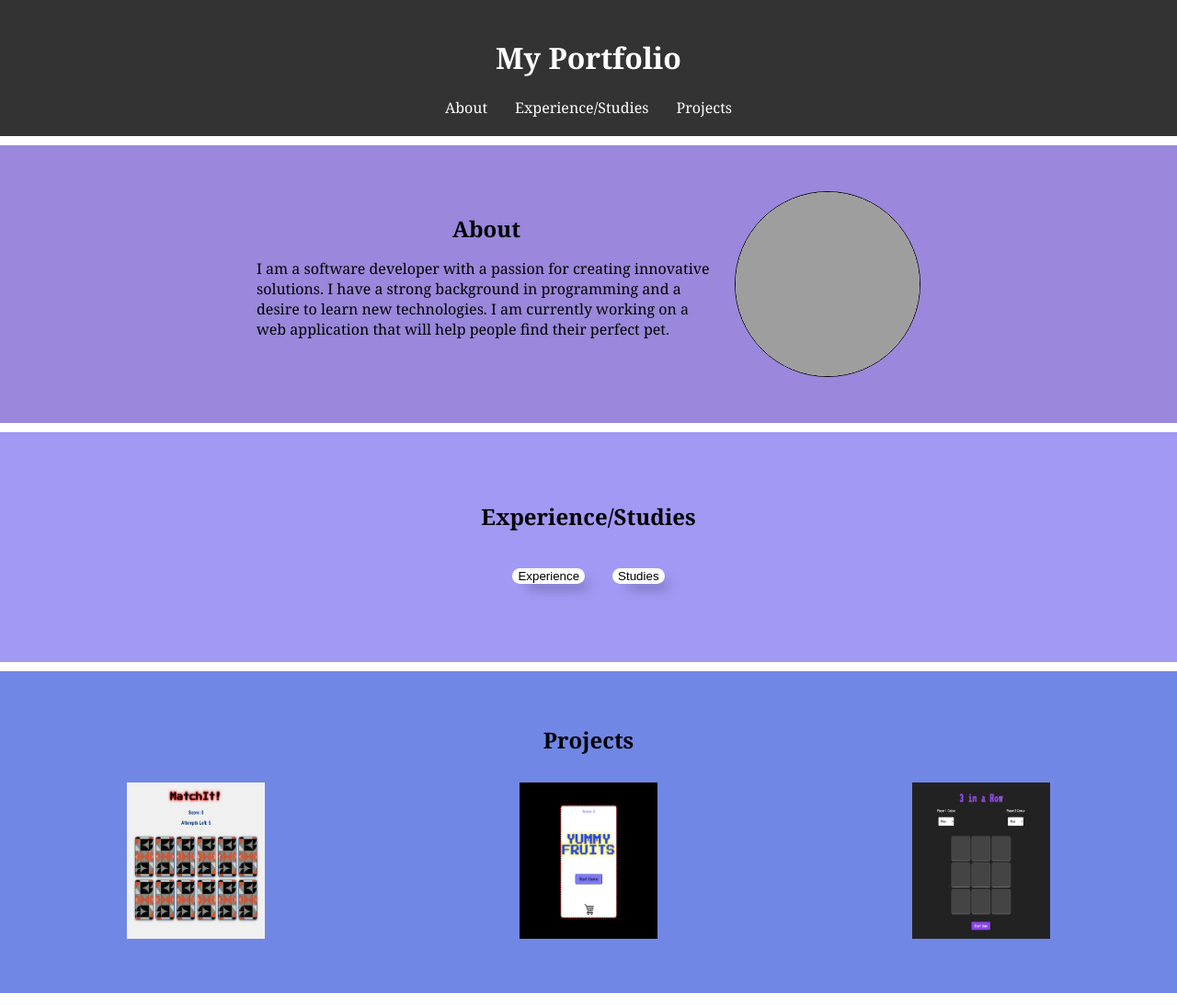
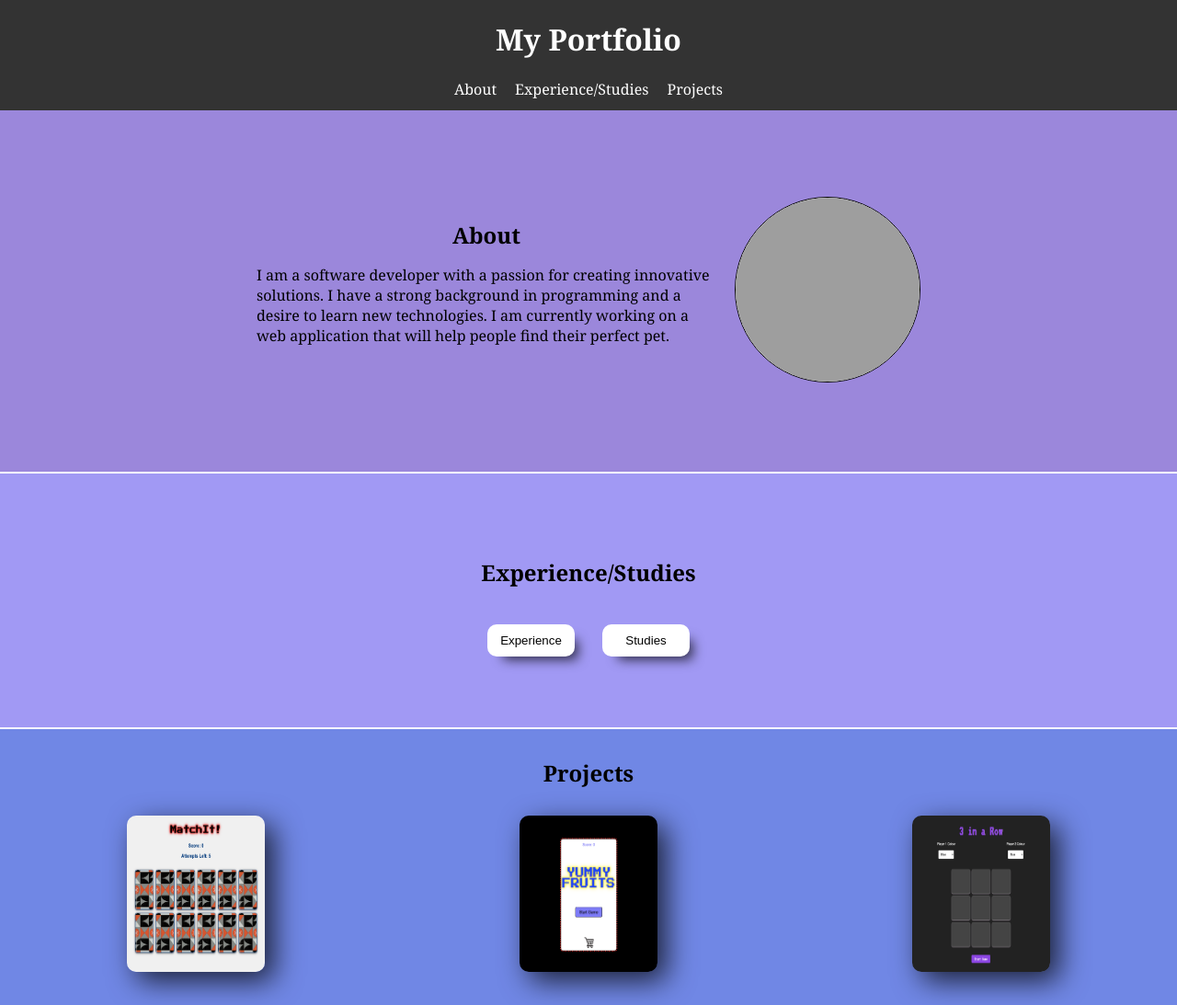
Before and after one commit to tomludden/project4-portfolio, a website: page portfolio-website/components/index.html in a window 1280 px wide. Shown: the whole page at 92% size. Drawn offline with Linux system fonts and the light colour scheme; grey boxes are pictures that could not be loaded.

Commit message:
commit for review

```diff
--- a/portfolio-website/components/about/about.css
+++ b/portfolio-website/components/about/about.css
@@ -1,10 +1,11 @@
 #about {
   background-color: #9b87db;
   display: flex;
-  justify-content: space-around;
+  justify-content: space-evenly;
   align-items: center;
-  margin: 10px 0;
-  padding: 20px;
+  padding: 10px;
+  min-height: 350px;
+  margin-bottom: 3px;
 }
 
 .about-text {
@@ -44,5 +45,6 @@
   .about-image {
     width: 150px;
     height: 150px;
+    margin-bottom: 20px;
   }
 }
--- a/portfolio-website/components/experience/experience.css
+++ b/portfolio-website/components/experience/experience.css
@@ -1,12 +1,16 @@
 #experience {
   width: 100%;
-  height: 250px;
+  height: 25svh;
+  min-height: 275px;
   background-color: #a199f4;
   display: flex;
   flex-direction: column;
   justify-content: center;
   align-items: center;
-  margin: 10px 0;
+  margin-bottom: 2px;
+}
+#experience h2 {
+  padding-top: 25px;
 }
 
 #experience .content {
@@ -15,6 +19,19 @@
 
 #experience .content.active {
   display: flex;
+}
+
+#experience .content.active > ul > li {
+  list-style: none;
+  margin-bottom: 25px;
+}
+
+#experience .content.active > ul {
+  padding: 0;
+  display: flex;
+  flex-direction: column;
+  align-items: center;
+  margin-bottom: 25px;
 }
 
 #experience .content img {
@@ -37,6 +54,8 @@
   box-shadow: 10px 10px 13px -7px rgba(0, 0, 0, 0.75);
   border: none;
   cursor: pointer;
+  height: 35px;
+  width: 95px;
 }
 @media (max-width: 400px) {
   #experience .content img {
--- a/portfolio-website/components/header/header.css
+++ b/portfolio-website/components/header/header.css
@@ -1,15 +1,16 @@
 header {
   display: flex;
   flex-direction: column;
-  justify-content: space-between;
+  /* justify-content: space-between; */
   align-items: center;
-  padding: 10px;
   background-color: #333;
   color: white;
+  height: 15svh;
+  max-height: 150px;
 }
 
 nav a {
-  margin: 0 15px;
+  margin: 0 10px;
   color: white;
   text-decoration: none;
 }
@@ -17,3 +18,10 @@ nav a {
 nav a:hover {
   text-decoration: underline;
 }
+
+@media (max-width: 400px) {
+  h1 {
+    font-size: 25px;
+    margin-bottom: 20px;
+  }
+}
--- a/portfolio-website/components/projects/projects.css
+++ b/portfolio-website/components/projects/projects.css
@@ -1,12 +1,12 @@
 #projects {
   width: 100%;
-  height: 350px;
+  height: 30svh;
+  min-height: 300px;
   background-color: #7087e5;
   display: flex;
   flex-direction: column;
   justify-content: center;
   align-items: center;
-  margin: 10px 0;
 }
 
 .projects-header {
@@ -26,6 +26,9 @@
   width: 150px;
   height: 170px;
   margin: 20px 10px;
+  border-radius: 10px;
+  box-shadow: 10px 10px 31px 0px rgba(0, 0, 0, 0.75);
+  cursor: pointer;
 }
 @media (max-width: 500px) {
   .project-image {
@@ -33,6 +36,6 @@
     height: 120px;
   }
   #projects {
-    height: 250px;
+    height: 300px;
   }
 }
--- a/portfolio-website/components/projects/projects.js
+++ b/portfolio-website/components/projects/projects.js
@@ -10,26 +10,41 @@ export function loadProjects() {
   const projectsContent = document.createElement('div')
   projectsContent.classList.add('projects-content')
 
+  // Project 1 with link
+  const projectLink1 = document.createElement('a')
+  projectLink1.href = 'https://example.com/project1' // URL for Project 1
+  projectLink1.target = '_blank' // Opens in a new tab
   const projectImage1 = document.createElement('img')
   projectImage1.src =
     './projects/assets/Captura de Pantalla 2024-11-01 a las 22.13.20.png'
   projectImage1.alt = 'Project 1'
   projectImage1.classList.add('project-image')
-  projectsContent.appendChild(projectImage1)
+  projectLink1.appendChild(projectImage1)
+  projectsContent.appendChild(projectLink1)
 
+  // Project 2 with link
+  const projectLink2 = document.createElement('a')
+  projectLink2.href = 'https://example.com/project2' // URL for Project 2
+  projectLink2.target = '_blank' // Opens in a new tab
   const projectImage2 = document.createElement('img')
   projectImage2.src =
     './projects/assets/Captura de Pantalla 2024-11-01 a las 19.02.22.png'
   projectImage2.alt = 'Project 2'
   projectImage2.classList.add('project-image')
-  projectsContent.appendChild(projectImage2)
+  projectLink2.appendChild(projectImage2)
+  projectsContent.appendChild(projectLink2)
 
+  // Project 3 with link
+  const projectLink3 = document.createElement('a')
+  projectLink3.href = 'https://example.com/project3' // URL for Project 3
+  projectLink3.target = '_blank' // Opens in a new tab
   const projectImage3 = document.createElement('img')
   projectImage3.src =
     './projects/assets/Captura de Pantalla 2024-11-01 a las 19.01.08.png'
   projectImage3.alt = 'Project 3'
   projectImage3.classList.add('project-image')
-  projectsContent.appendChild(projectImage3)
+  projectLink3.appendChild(projectImage3)
+  projectsContent.appendChild(projectLink3)
 
   projectsSection.appendChild(projectsContent)
 
```
